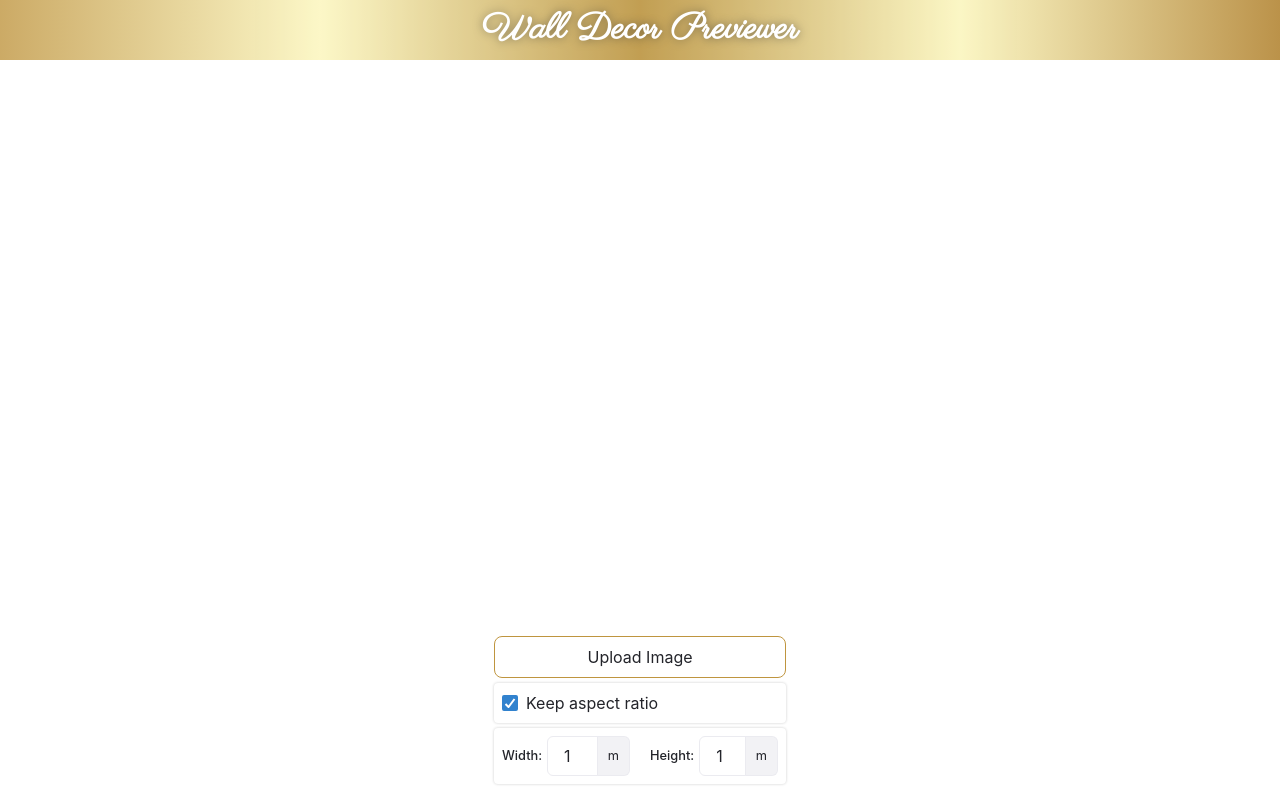
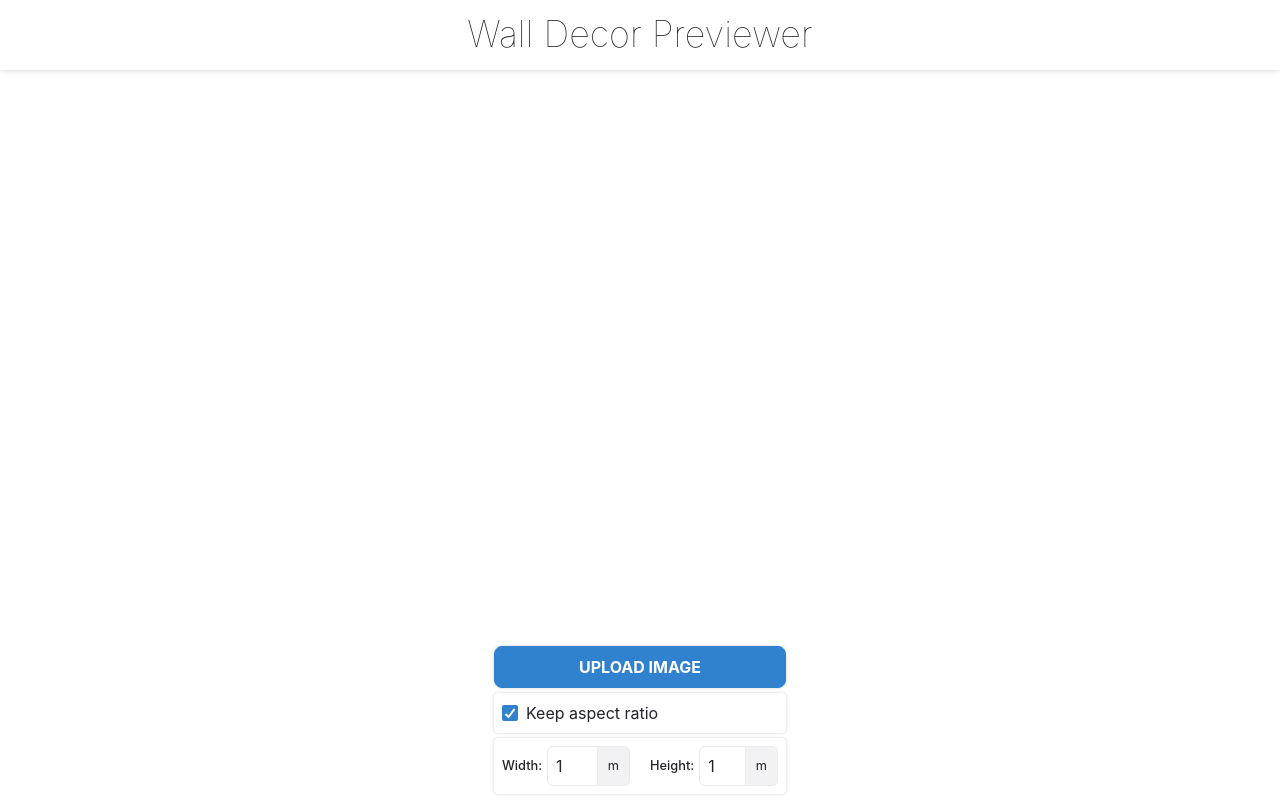
Before and after one commit to kongsgard/wall-decor-previewer, a React (Vite) app: page / in a window 1280 px wide. Built offline with nearby package versions, Linux system fonts and the light colour scheme; no server answers.

Commit message:
Restyle for alpha release (#8)

```diff
--- a/package.json
+++ b/package.json
@@ -1,7 +1,7 @@
 {
   "name": "wall-decor-previewer",
   "private": true,
-  "version": "0.0.0",
+  "version": "0.1.0",
   "type": "module",
   "scripts": {
     "dev": "vite",
--- a/src/Header.tsx
+++ b/src/Header.tsx
@@ -4,18 +4,12 @@ const Header: React.FC = () => {
   return (
     <Flex
       width="100%"
-      height="60px"
+      height="70px"
       className="header"
       alignItems="center"
       justifyContent="center"
     >
-      <Heading
-        as="h1"
-        fontWeight="700"
-        color="white"
-        fontFamily="Parisienne"
-        textShadow="0 0 10px rgba(0,0,0,0.5)"
-      >
+      <Heading as="h1" fontWeight="100" color="#232323">
         Wall Decor Previewer
       </Heading>
     </Flex>
--- a/src/ModelViewer.tsx
+++ b/src/ModelViewer.tsx
@@ -107,6 +107,7 @@ export const ModelViewer: FC = () => {
                 Width:
               </FormLabel>
               <Input
+                p="0 0 0 8px"
                 type="number"
                 value={isNaN(width) ? "" : width}
                 onChange={(e) => {
@@ -122,6 +123,7 @@ export const ModelViewer: FC = () => {
                 Height:
               </FormLabel>
               <Input
+                p="0 0 0 8px"
                 type="number"
                 value={isNaN(height) ? "" : height}
                 onChange={(e) => {
--- a/src/index.css
+++ b/src/index.css
@@ -7,33 +7,8 @@ body {
 }
 
 .header {
-  background: #bf953f;
-  background: -moz-linear-gradient(
-    to right,
-    #bf953f,
-    #fcf6ba,
-    #b38728,
-    #fbf5b7,
-    #aa771c
-  );
-  background: -webkit-linear-gradient(
-    to right,
-    #bf953f,
-    #fcf6ba,
-    #b38728,
-    #fbf5b7,
-    #aa771c
-  );
-  background: linear-gradient(
-    to right,
-    #bf953f,
-    #fcf6ba,
-    #b38728,
-    #fbf5b7,
-    #aa771c
-  );
-  filter: progid:DXImageTransform.Microsoft.gradient(startColorstr="#22c1c3",endColorstr="#b12dfd",GradientType=1);
-  opacity: 0.8;
+  background: #fff;
+  box-shadow: 0 0 6px rgba(0, 0, 0, 0.2);
 }
 
 .model-viewer {
@@ -47,9 +22,13 @@ body {
   transform: translateX(-50%);
   top: 16px;
   padding: 8px;
-  border: 1px solid #bf953f;
+  border: 1px solid #3182ce;
   border-radius: 8px;
-  background-color: white;
+  background-color: #3182ce;
+  color: #fff;
+  box-shadow: 0 0 6px rgba(0, 0, 0, 0.2);
+  text-transform: uppercase;
+  font-weight: 700;
 }
 
 .controls {
@@ -70,10 +49,14 @@ input[type="file"] {
   display: inline-block;
   cursor: pointer;
   padding: 8px;
-  border: 1px solid #bf953f;
+  border: 1px solid #3182ce;
   border-radius: 8px;
-  background-color: white;
+  background-color: #3182ce;
   text-align: center;
+  color: #fff;
+  box-shadow: 0 0 3px rgba(0, 0, 0, 0.2);
+  text-transform: uppercase;
+  font-weight: 700;
 }
 
 .controls-size {
```
Also changed, not shown: 1 other file (tests, documents, lock files or other folders).
